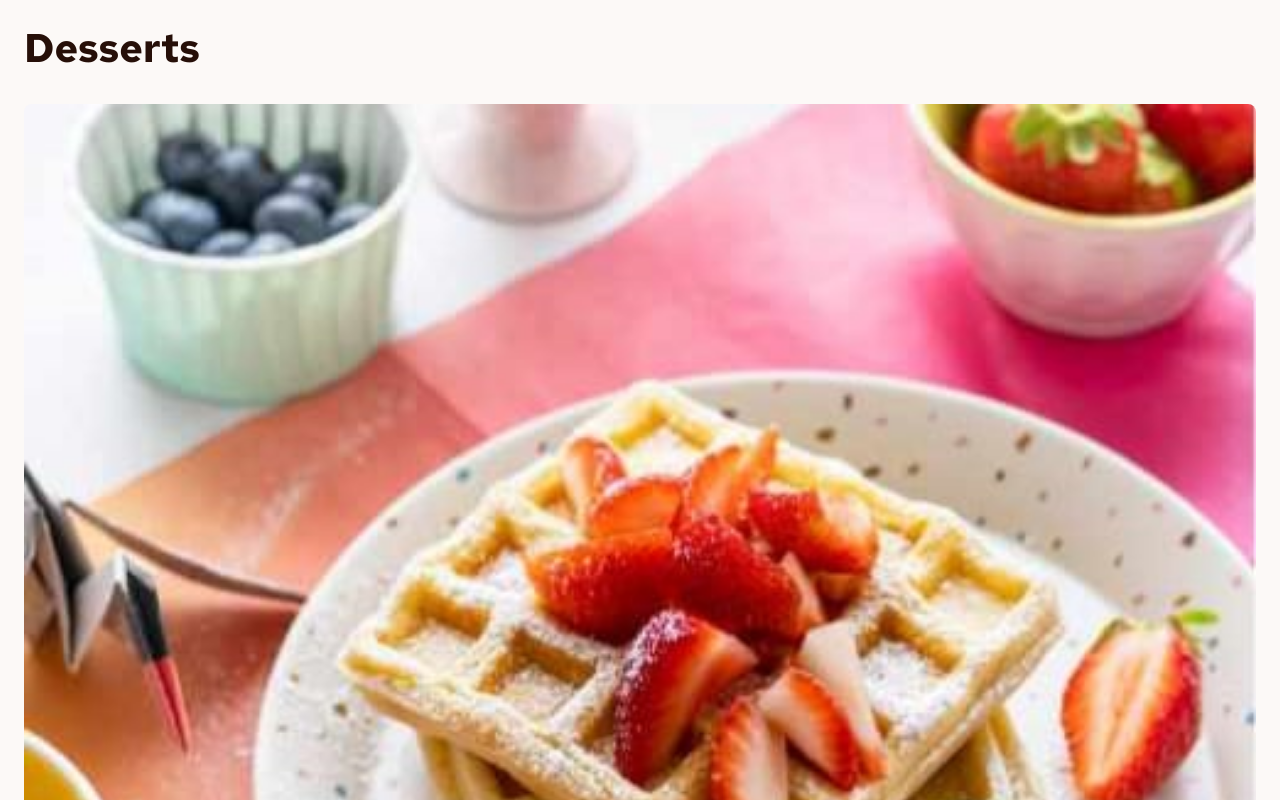
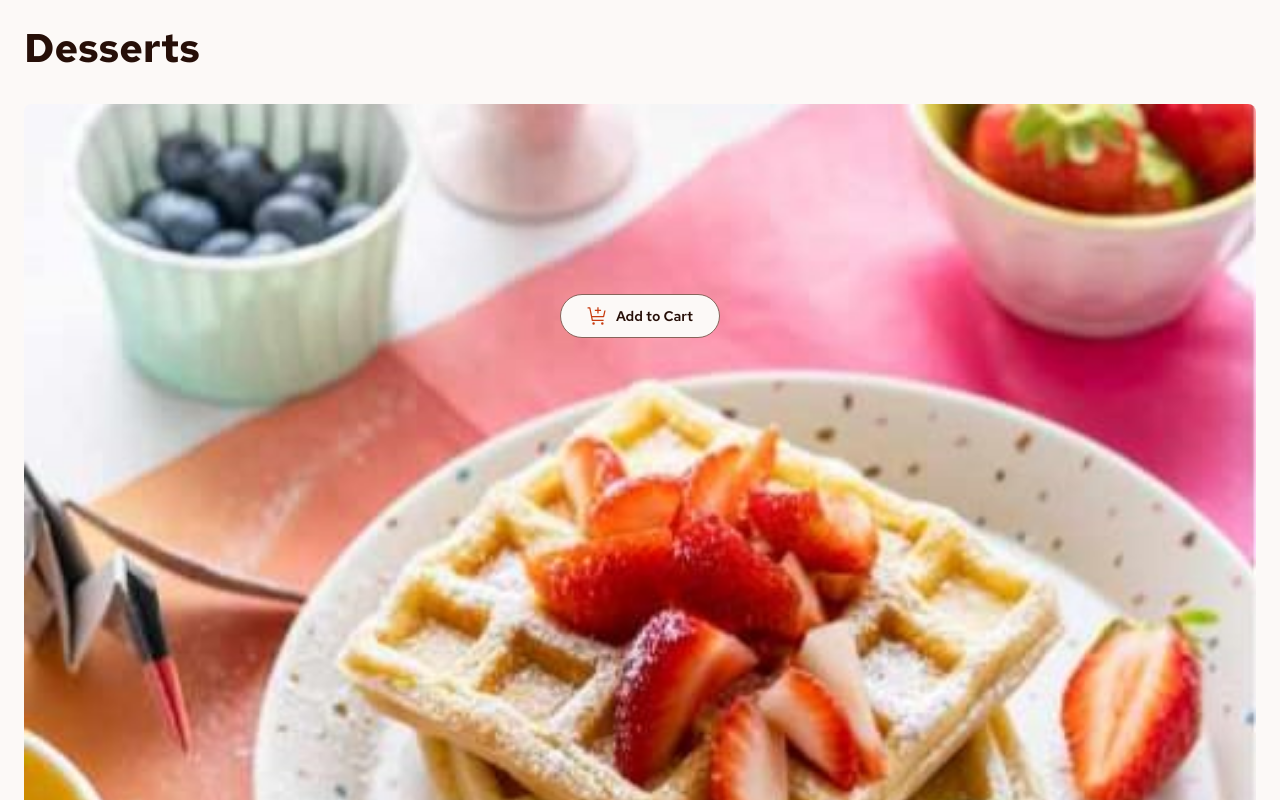
Before and after one commit to cagloria/product-list-with-cart, a React (Vite) app: page / in a window 1280 px wide. Shown: the top 800 px of the page. Built offline with nearby package versions, Linux system fonts and the light colour scheme.

Commit message:
Extracted cart button into Button, adjusted color

```diff
--- a/src/App.jsx
+++ b/src/App.jsx
@@ -1,8 +1,8 @@
 import styled from "styled-components";
 import { GlobalStyle } from "./styling/Theme";
 import data from "./data/data.json";
-import Item from "./Item";
-import Cart from "./Cart";
+import Item from "./components/Item";
+import Cart from "./components/Cart";
 
 const Section = styled.section`
     padding: 0 24px 27px;
--- /dev/null
+++ b/src/components/Button.jsx
@@ -0,0 +1,41 @@
+import styled from "styled-components";
+import { colors } from "../styling/Variables";
+
+const DefaultButton = styled.button`
+    width: fit-content;
+    min-height: 43px;
+    display: flex;
+    background-color: ${(props) =>
+        props.primary ? colors.primary : colors.rose50};
+    color: ${(props) => (props.primary ? colors.rose50 : colors.rose900)};
+    align-items: center;
+    gap: 8px;
+    padding: 11px 26px;
+    border: 1px solid
+        ${(props) => (props.primary ? colors.primary : colors.rose500)};
+    border-radius: 60px;
+    font-size: 14px;
+    font-weight: 600;
+    transition: 0.2s ease border-color, 0.2s ease color, 0.2s ease box-shadow;
+
+    &:hover {
+        color: ${(props) => (props.primary ? colors.rose50 : colors.primary)};
+        background-color: ${(props) =>
+            props.primary ? colors.primaryDark : colors.rose50};
+        border-color: ${(props) =>
+            props.primary ? colors.primaryDark : colors.rose500};
+    }
+
+    &:active {
+        border-color: ${colors.rose900};
+    }
+`;
+
+export default function Button({ className, primary, iconImg, text }) {
+    return (
+        <DefaultButton className={className} primary={primary}>
+            {iconImg ? <img src={iconImg} alt="" aria-hidden /> : undefined}
+            {text}
+        </DefaultButton>
+    );
+}
--- a/src/Cart.jsx
+++ b/src/components/Cart.jsx
@@ -1,10 +1,10 @@
 import styled from "styled-components";
-import { colors } from "./styling/Variables";
-import imgEmptyCart from "./assets/icons/illustration-empty-cart.svg";
+import { colors } from "../styling/Variables";
+import imgEmptyCart from "../assets/icons/illustration-empty-cart.svg";
 
 const Panel = styled.div`
-    background-color: ${colors.panelBackground};
-    box-shadow: ${colors.panelShadow} 0px 5px 10px;
+    background-color: ${colors.rose50};
+    box-shadow: ${colors.rose100} 0px 8px 20px 8px;
     border-radius: 12px;
     margin-top: 30px;
     padding: 26px 24px;
--- a/src/Item.jsx
+++ b/src/components/Item.jsx
@@ -1,11 +1,13 @@
 import styled from "styled-components";
-import iconAddCart from "./assets/icons/icon-add-to-cart.svg";
-import { colors } from "./styling/Variables";
+import iconAddCart from "../assets/icons/icon-add-to-cart.svg";
+import Button from "./Button";
+import { colors } from "../styling/Variables";
 
 const ItemComponent = styled.li`
     list-style: none;
     display: flex;
     flex-direction: column;
+    position: relative;
 `;
 
 const ItemImage = styled.img`
@@ -15,9 +17,9 @@ const ItemImage = styled.img`
 `;
 
 const CategoryName = styled.p`
-    color: ${colors.categoryText};
+    color: ${colors.rose500};
     font-size: 0.875rem;
-    margin: -5px 0 4px;
+    margin: 40px 0 4px;
     order: 3;
 `;
 
@@ -34,21 +36,11 @@ const Price = styled.p`
     order: 5;
 `;
 
-const CartButton = styled.button`
+const CartButton = styled(Button)`
     order: 2;
-    position: relative;
-    bottom: 22px;
-    width: fit-content;
+    position: absolute;
+    top: 190px;
     align-self: center;
-    display: flex;
-    align-items: center;
-    gap: 8px;
-    padding: 11px 26px;
-    background-color: ${colors.panelBackground};
-    border: 1px solid hsl(12, 20%, 44%);
-    border-radius: 60px;
-    font-size: 14px;
-    font-weight: 600;
 `;
 
 export default function Item({ name, category, price, imageObject }) {
@@ -70,10 +62,7 @@ export default function Item({ name, category, price, imageObject }) {
             <CategoryName>{category}</CategoryName>
             <ItemName>{name}</ItemName>
             <Price>{price}</Price>
-            <CartButton>
-                <img src={iconAddCart} alt="" aria-hidden />
-                Add to Cart
-            </CartButton>
+            <CartButton iconImg={iconAddCart} text="Add to Cart" />
         </ItemComponent>
     );
 }
--- a/src/styling/Theme.jsx
+++ b/src/styling/Theme.jsx
@@ -4,7 +4,7 @@ import { colors } from "./Variables";
 export const GlobalStyle = createGlobalStyle`
     * {
         font-family: "Red Hat Text", sans-serif;
-        color: ${colors.bodyText};
+        color: ${colors.rose900};
     }
 
     html, body {
@@ -12,7 +12,7 @@ export const GlobalStyle = createGlobalStyle`
     }
 
     body {
-        background-color: ${colors.background};
+        background-color: ${colors.rose50};
     }
 
     h2 {
--- a/src/styling/Variables.jsx
+++ b/src/styling/Variables.jsx
@@ -1,8 +1,12 @@
 export const colors = {
     primary: "hsl(14, 86%, 42%)",
-    background: "hsl(20, 50%, 98%)",
-    categoryText: "hsl(12, 20%, 44%)",
-    bodyText: "hsl(14, 65%, 9%)",
-    panelBackground: "hsl(20, 50%, 98%)",
-    panelShadow: "hsl(13, 31%, 94%)",
+    primaryDark: "hsl(13, 88%, 24%)",
+    secondary: "hsl(159, 69%, 38%)",
+    rose50: "hsl(20, 50%, 98%)",
+    rose100: "hsl(13, 31%, 94%)",
+    rose200: "hsl(13, 28%, 80%)",
+    rose300: "hsl(14, 25%, 72%)",
+    rose400: "hsl(7, 20%, 60%)",
+    rose500: "hsl(12, 20%, 44%)",
+    rose900: "hsl(14, 65%, 9%)",
 };
```
